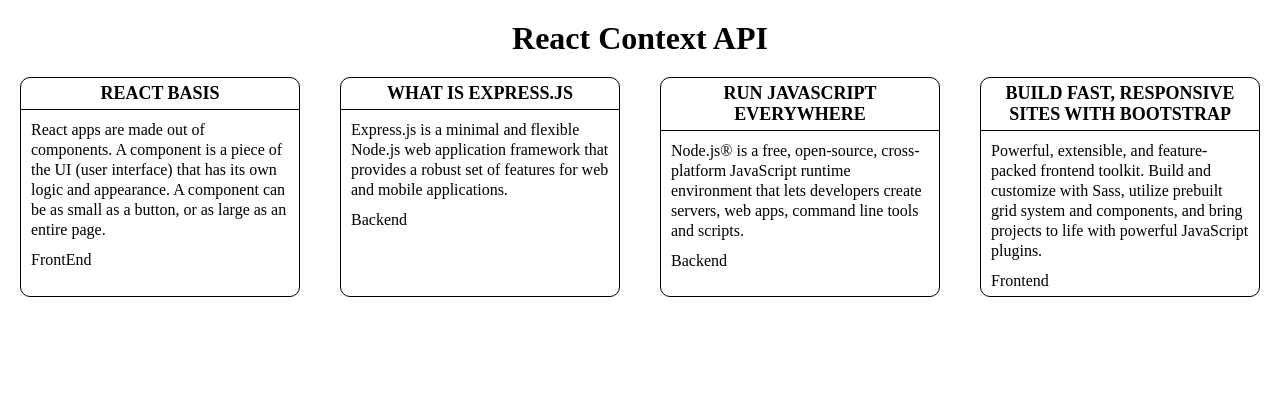
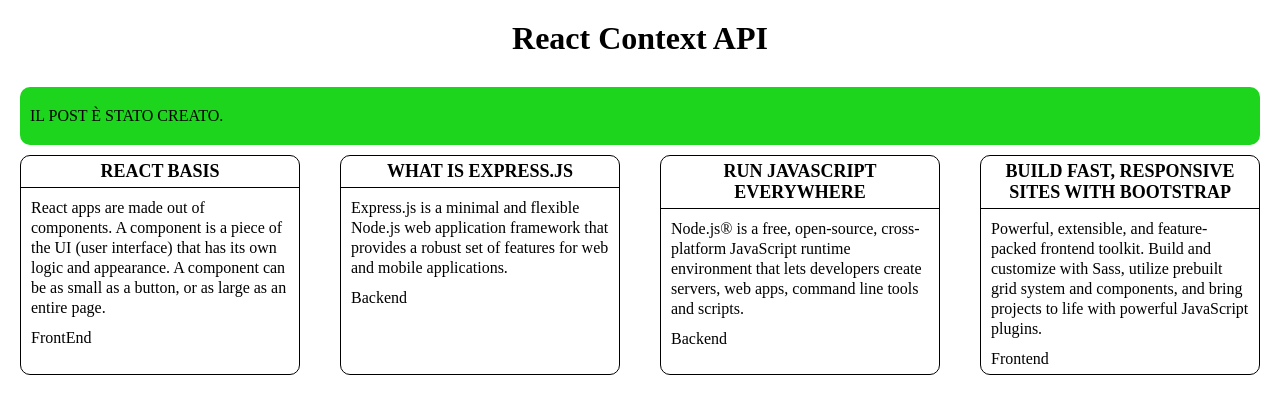
Before and after one commit to FrancescoPalazzo97/react-context-api, a React (Vite) app: page / in a window 1280 px wide. Shown: the top 414 px of the page. Built offline with nearby package versions, Linux system fonts and the light colour scheme.

Commit message:
[FEAT] Add alert component

```diff
--- /dev/null
+++ b/src/components/Alert.jsx
@@ -0,0 +1,11 @@
+import React from 'react'
+
+const Alert = () => {
+    return (
+        <div className='alert alert-type-success'>
+            Il post è stato creato.
+        </div>
+    )
+}
+
+export default Alert
--- a/src/components/PostsPage.jsx
+++ b/src/components/PostsPage.jsx
@@ -1,10 +1,12 @@
 import React from 'react'
 import PostsList from './PostsList'
+import Alert from './Alert'
 
 const PostsPage = () => {
     return (
         <main>
             <div className="container">
+                <Alert />
                 <PostsList />
             </div>
         </main>
--- a/src/index.css
+++ b/src/index.css
@@ -52,3 +52,15 @@ h2 {
 .card-text p {
   margin-bottom: 10px;
 }
+
+.alert {
+  padding: 20px 10px;
+  border: none;
+  border-radius: 10px;
+  margin: 10px 20px;
+  text-transform: uppercase;
+}
+
+.alert-type-success {
+  background-color: rgba(3, 209, 3, 0.898);
+}
```
